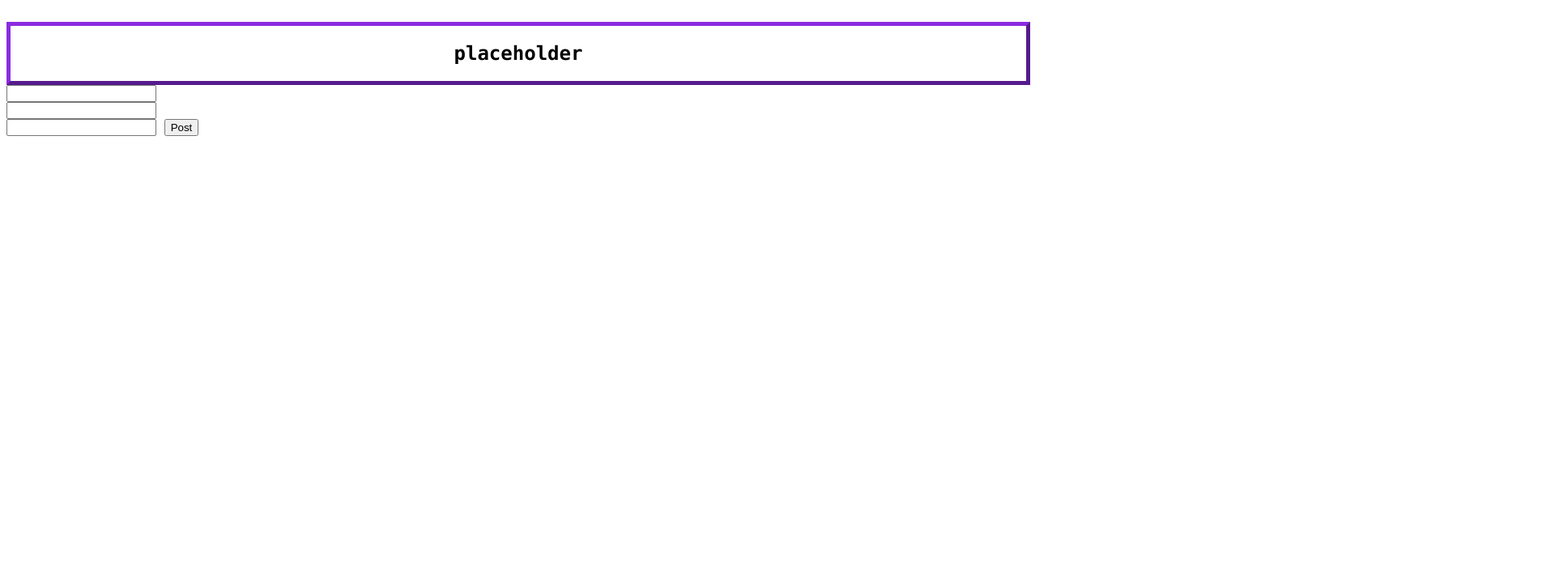
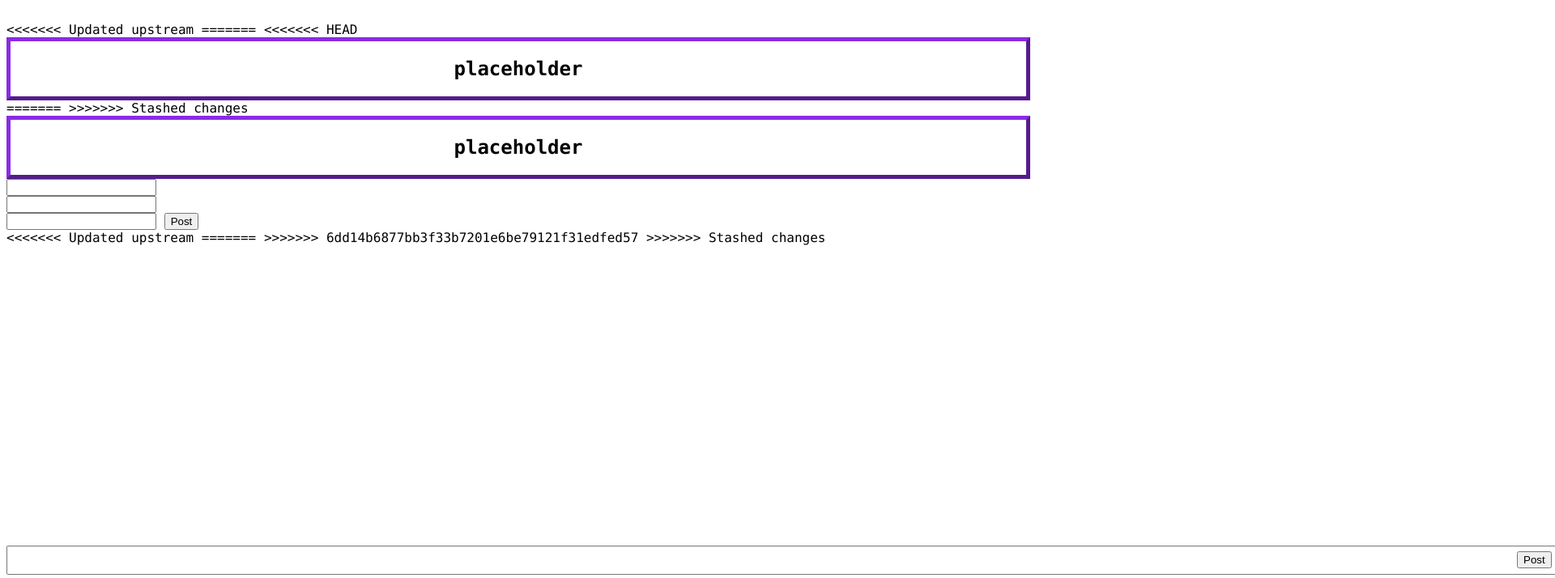
Before and after one commit to sT31N-glitch/HubN, a website: page home.html in a window 1280 px wide. Shown: the part 86-800 px from the top of the page at 81% size, 1920 px wide, since content can reach past the window. Drawn offline with Linux system fonts and the light colour scheme; no server answers.

Commit message:
html styling

```diff
--- a/Home.css
+++ b/Home.css
@@ -2,3 +2,5 @@ body {font-family: Monaco}
 body {background-color: }
 .center{text-align: center; border: 5px outset blueviolet}
 h1 {font-size: 45px; margin-left:25px}
+.postbox{position:absolute; bottom:0px}
+.subpostbox{position:absolute; bottom:12px; margin-left:1865px}
--- a/home.html
+++ b/home.html
@@ -9,6 +9,16 @@
 </head>
 <body>
     <h1>HubN</h1>
+<<<<<<< Updated upstream
+=======
+<<<<<<< HEAD
+<div class= center>
+    <h2>placeholder</h2>
+</div>
+<div class=postbox>  <textarea name="area to post thing" id="waagh" cols="262" rows="2"></textarea></div>
+<div class=subpostbox><button name=submit>Post</button></div>
+=======
+>>>>>>> Stashed changes
     <div class= center>
         <h2>placeholder</h2>
     </div>
@@ -33,5 +43,9 @@
         xhttp.open("GET", "/getPosts");
         xhttp.send();
     </script>
+<<<<<<< Updated upstream
+=======
+>>>>>>> 6dd14b6877bb3f33b7201e6be79121f31edfed57
+>>>>>>> Stashed changes
 </body>
 </html>
```
